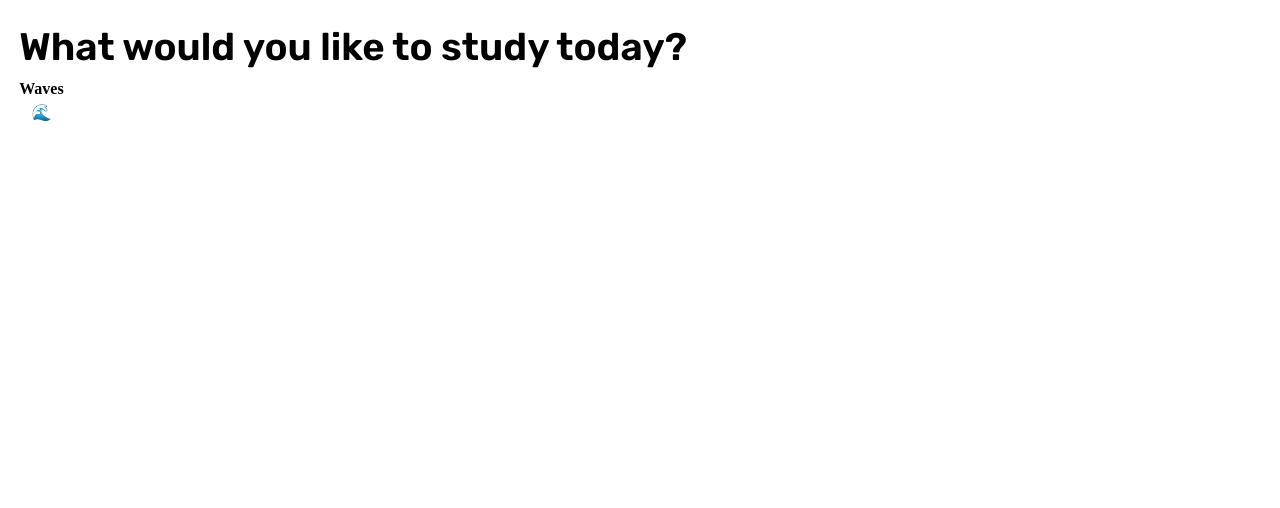
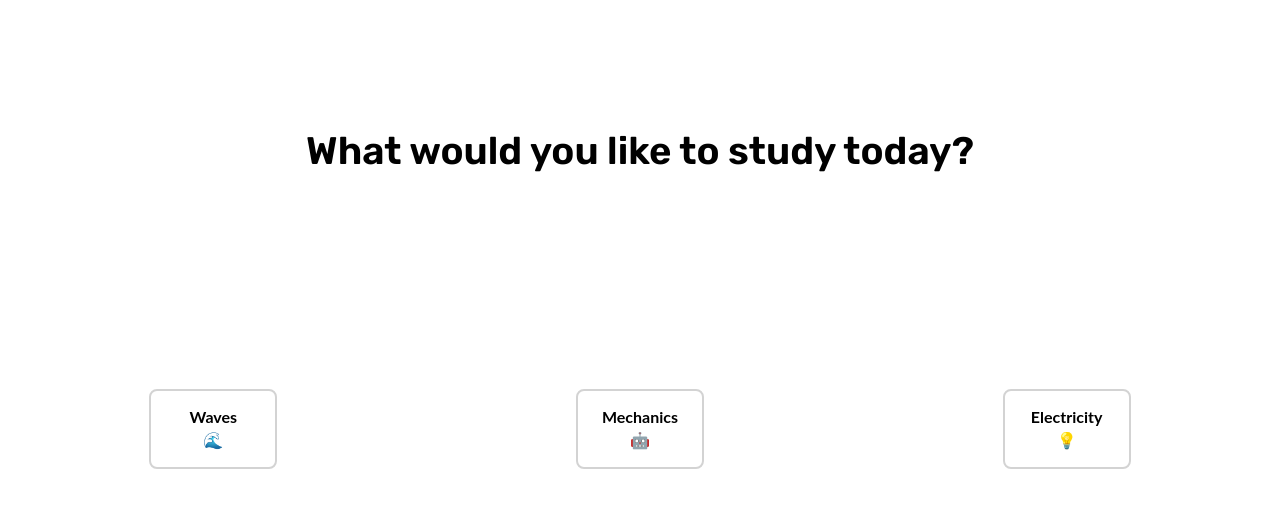
Before and after one commit to rhaskia/scholphysics, a React (Vite) app: page / in a window 1280 px wide. Shown: the top 508 px of the page. Built offline with nearby package versions, Linux system fonts and the light colour scheme.

Commit message:
done home page layout

```diff
--- a/src/CSS/Reusables/flex.css
+++ b/src/CSS/Reusables/flex.css
@@ -31,3 +31,8 @@
     justify-content: start;
     align-items: start;
 }
+.flex-sa-c {
+    display: flex;
+    justify-content: space-around;
+    align-items: center;
+}
--- a/src/CSS/home.css
+++ b/src/CSS/home.css
@@ -8,3 +8,15 @@
 .home-content h1 {
     font-size: 3vw;
 }
+
+.quizzes-container {
+    width: 100vw;
+}
+
+.quizzes-container li {
+    width: 10vw;
+    height: 10vh;
+
+    border: 2px solid lightgray;
+    border-radius: 8px
+}
--- a/src/Components/Home.jsx
+++ b/src/Components/Home.jsx
@@ -1,14 +1,26 @@
 export const HomePage = () => {
   return (
-    <div className="home-content flex-dir-column">
+    <div className="home-content flex-dir-column flex-sa-c">
       <h1 className="rubik-semibold">What would you like to study today?</h1>
 
-      <div className="quizzes-container flex-dir-row">
+      <ul className="quizzes-container flex-dir-row flex-sa-c">
         <li className="flex-dir-column flex-c-c">
-          <h4>Waves</h4>
+          <h4 className="lato">Waves</h4>
           <h4>🌊</h4>
         </li>
-      </div>
+
+        <li className="flex-dir-column flex-c-c">
+          <h4 className="lato">Mechanics</h4>
+          <h4>🤖</h4>
+        </li>
+
+        <li className="flex-dir-column flex-c-c">
+          <h4 className="lato">Electricity</h4>
+          <h4>💡</h4>
+        </li>
+      </ul>
+
+      <div>{/* Empty div to make quiz selection buttons centered*/}</div>
     </div>
   );
 };
```
